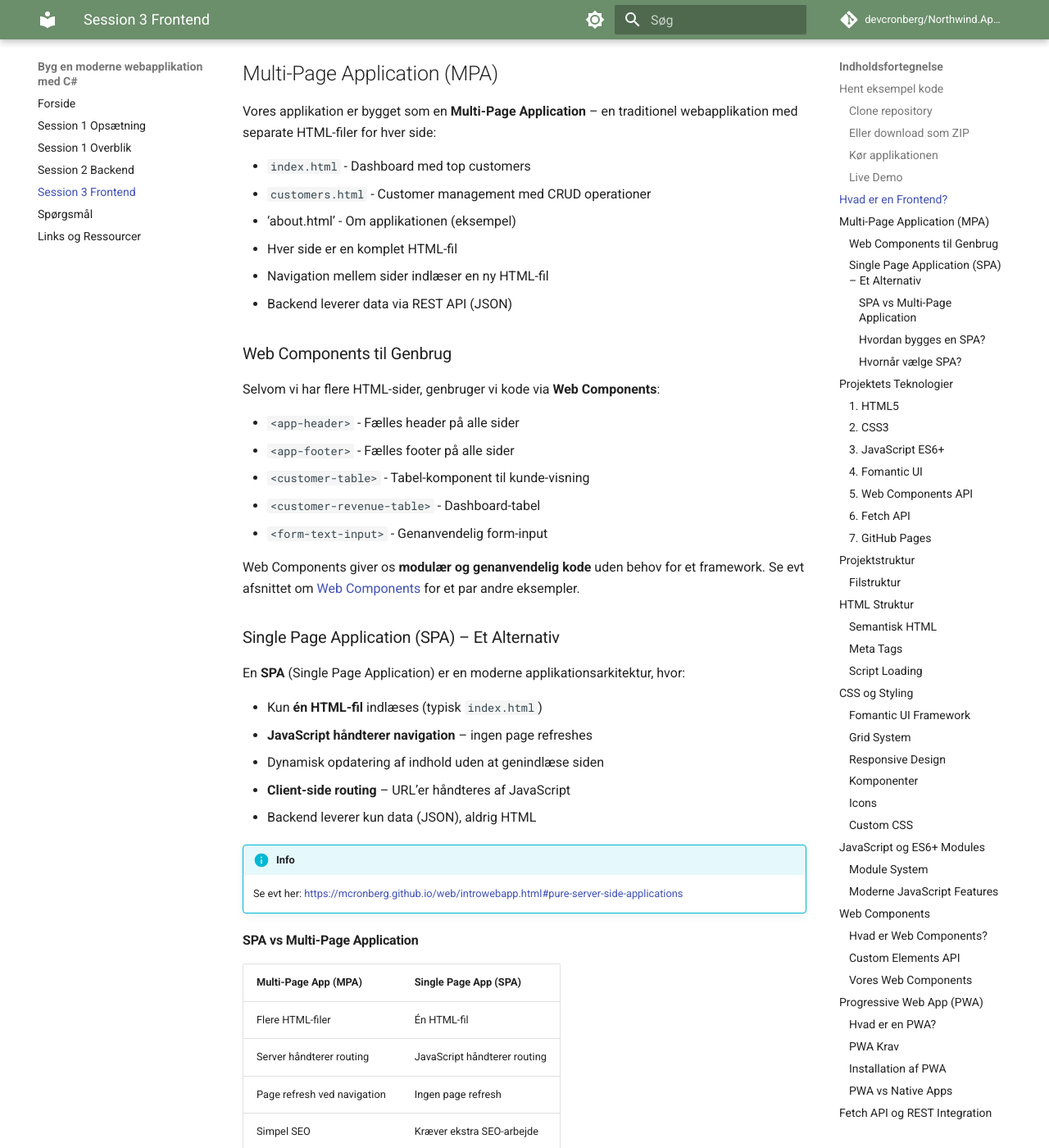
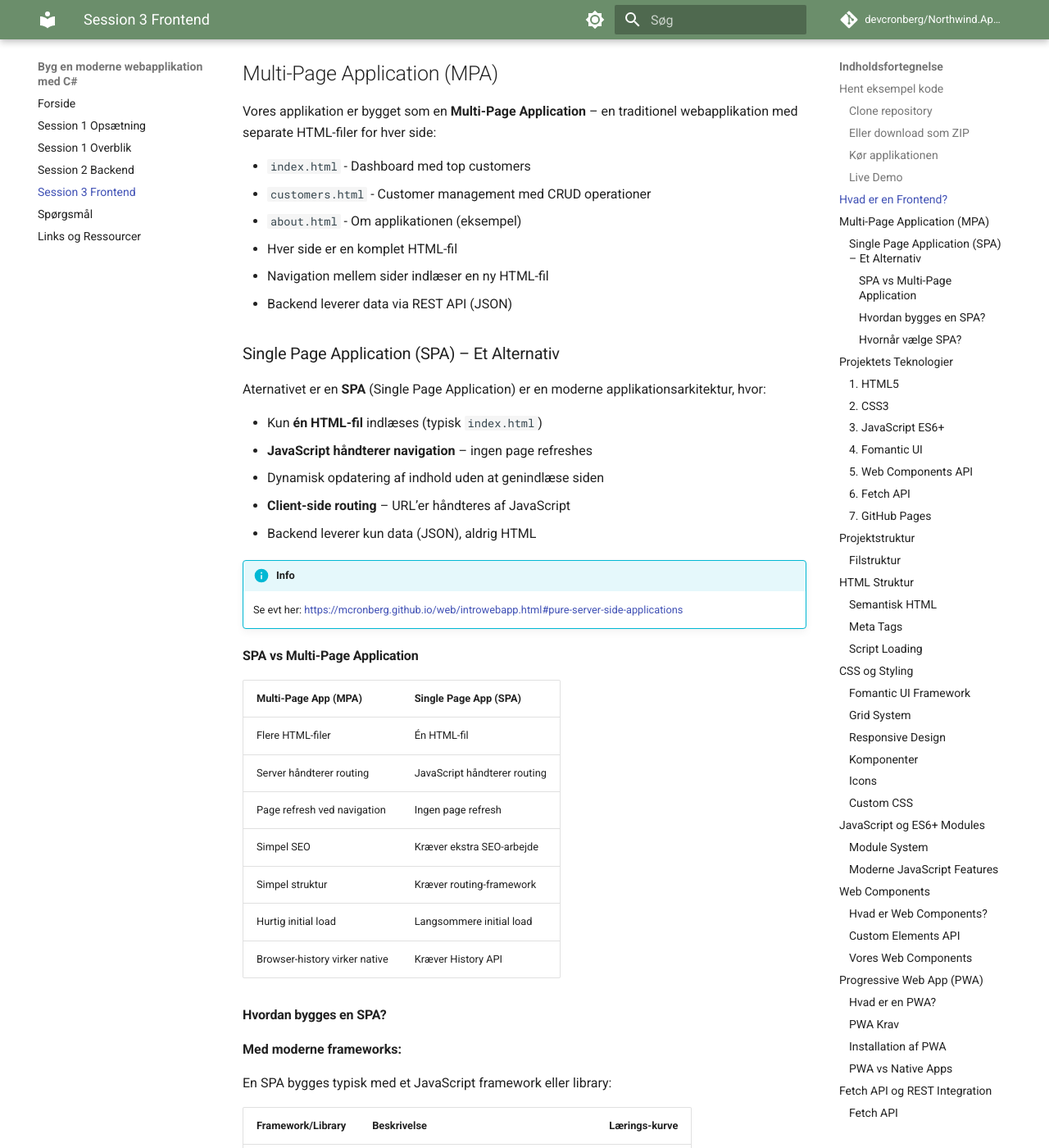
Before and after one commit to devcronberg/Northwind.App.Kursus, an MkDocs documentation site: the page built from docs/frontend.md, in a window 1280 px wide and 1400 px high, scrolled down 2036 px. Shown: the whole window at 82% size. Built offline with MkDocs 1.6.1 and Material for MkDocs 9.7.7, drawn with Linux system fonts in a browser that asks for light colours; comment, search, counter and statistics services are not loaded.

Commit message:
Refactor frontend.md to improve clarity and remove redundant Web Components section

```diff
--- a/docs/frontend.md
+++ b/docs/frontend.md
@@ -89,26 +89,14 @@ Vores applikation er bygget som en **Multi-Page Application** – en traditionel
 
 - `index.html` - Dashboard med top customers
 - `customers.html` - Customer management med CRUD operationer
-- 'about.html' - Om applikationen (eksempel)
+- `about.html` - Om applikationen (eksempel)
 - Hver side er en komplet HTML-fil
 - Navigation mellem sider indlæser en ny HTML-fil
 - Backend leverer data via REST API (JSON)
 
-### Web Components til Genbrug
-
-Selvom vi har flere HTML-sider, genbruger vi kode via **Web Components**:
-
-- `<app-header>` - Fælles header på alle sider
-- `<app-footer>` - Fælles footer på alle sider
-- `<customer-table>` - Tabel-komponent til kunde-visning
-- `<customer-revenue-table>` - Dashboard-tabel
-- `<form-text-input>` - Genanvendelig form-input
-
-Web Components giver os **modulær og genanvendelig kode** uden behov for et framework. Se evt afsnittet om [Web Components](https://mcronberg.github.io/web/overview.html#web-component-example) for et par andre eksempler.
-
 ### Single Page Application (SPA) – Et Alternativ
 
-En **SPA** (Single Page Application) er en moderne applikationsarkitektur, hvor:
+Aternativet er en **SPA** (Single Page Application) er en moderne applikationsarkitektur, hvor:
 
 - Kun **én HTML-fil** indlæses (typisk `index.html`)
 - **JavaScript håndterer navigation** – ingen page refreshes
```
